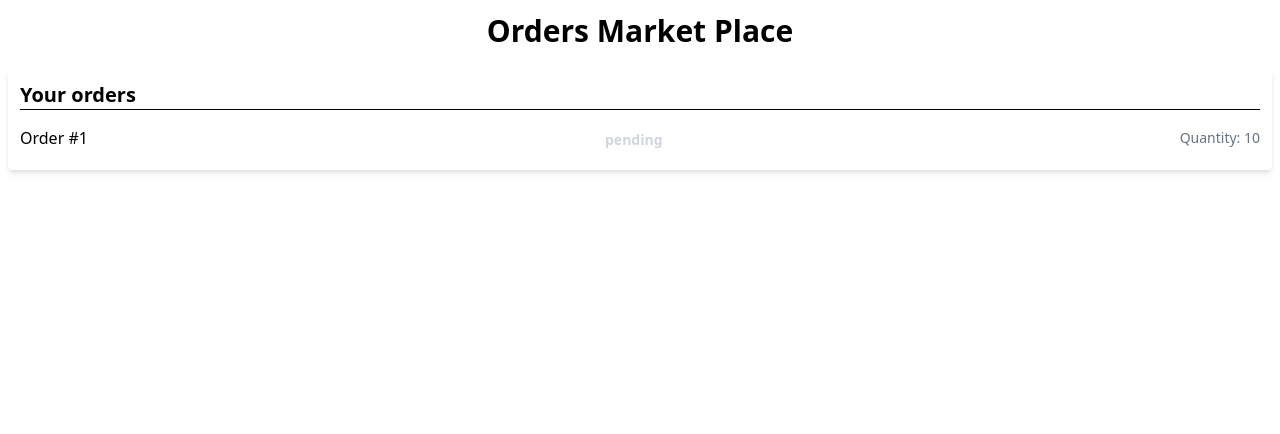
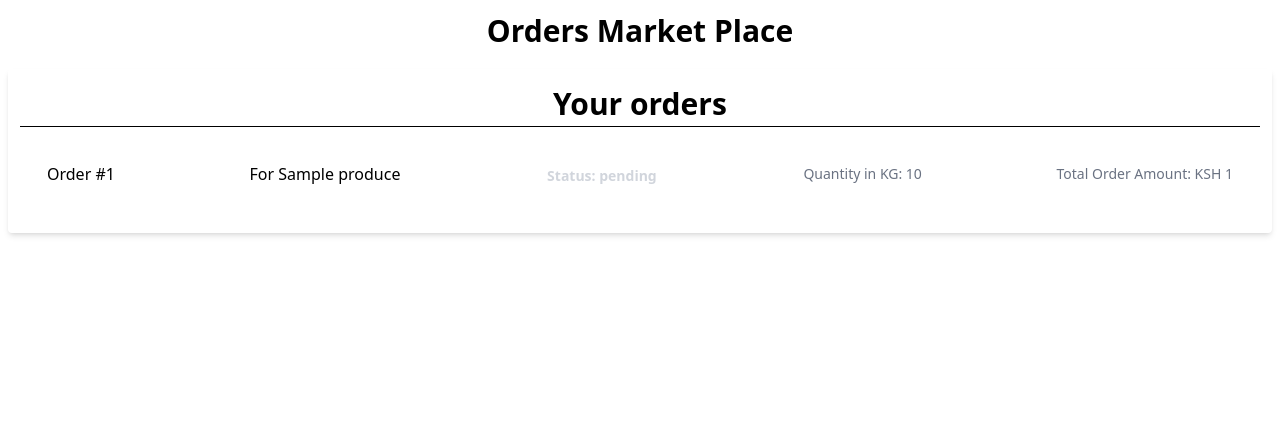
Before and after one commit to Ianmwia/agri-marketplace-django-react-backend, a Django app: template orders/templates/order.html in a window 1280 px wide. Shown: the part 61-495 px from the top of the page. Run offline with Django 5.2, Linux system fonts and the light colour scheme; the template is opened without the code that fills it: most values are stand-ins (such as "Sample title", 1, 10 or a date in 2020).

Commit message:
refactoring the orders app to add filters , total count and template layout

```diff
--- a/orders/models.py
+++ b/orders/models.py
@@ -25,5 +25,9 @@ class Order(models.Model):
     #add rejection reason
     rejection_reason = models.TextField(_("reason for rejection"), blank=True, null=True)
 
+    @property
+    def total_amount(self):
+        return self.produce.price * self.quantity
+
     def __str__(self):
         return f'Order #{self.id} - {self.produce.name}'
--- a/orders/templates/order.html
+++ b/orders/templates/order.html
@@ -6,10 +6,10 @@
     <div class="text-[30px] font-bold mb-4 text-center shadow-mb">Orders Market Place</div>
 
     {% if request.user.role == 'buyer' %}
-    <div class="grid grid-cols-1 md:grid-cols-3 lg-grid-cols-4 gap-6">
+    <div class="grid grid-cols-1 md:grid-cols-2 lg-grid-cols-2 gap-6 m-2">
 
         {% for item in available_produce %}
-        <div class="border rounded p-2">
+        <div class="border rounded p-2 bg-[#6c9f48]/40">
                 {% if item.image %}
                     <img loading="lazy" class="bg-gray-300 h-[150px] w-[150px] rounded-full object-cover object-center" src="{{ item.image.url }}" alt="{{ request.user.first_name }}">
                 {% else %}
@@ -17,11 +17,11 @@
                 {% endif %}
             <div class="p-4 flex-grow">
                 <div class="flex justify-between items start mb-2">
-                    <h3 class="text-[18px] font-bold">Name: {{item.name|capfirst}}</h3>
-                    <h3 class="text-[18px] font-bold">Price:Kes {{item.price}}</h3>
+                    <h3 class="text-[18px] font-bold"><span class="text-[#001b20] font-bold">Name:</span> {{item.name|capfirst}}</h3>
+                    <h3 class="text-[18px] font-bold"><span class="text-[#001b20] font-bold">Price Per Kilo:</span> {{item.price}}</h3>
                 </div>
-                <p class="mb-2 text-[18px]">Farmer: {{item.farmer.first_name}} {{item.farmer.last_name}}</p>
-                <p class="mb-2 text-[18px]">Stock Available: {{item.quantity}}</p>
+                <p class="mb-2 text-[18px]"><span class="text-[#001b20] font-bold">Farmer:</span> {{item.farmer.first_name}} {{item.farmer.last_name}}</p>
+                <p class="mb-2 text-[18px]"><span class="text-[#001b20] font-bold">Stock Available in Kilo:</span> {{item.quantity}} KG</p>
             </div>
             <!--make an order-->
             <form action="{% url 'order-list' %}" enctype="multipart/form-data" method="post">
@@ -29,7 +29,7 @@
             <input type="hidden" name="produce" value="{{ item.id }}">
             <div class="mt-2">
                 <label for="">Order Quantity</label>
-                <input class="p-1" type="text" placeholder="enter amount" name=quantity min='1' max="{{ item.quantity }}" required>
+                <input class="p-1" type="text" placeholder="enter amount in kg" name=quantity min='1' max="{{ item.quantity }}" required>
                 <button type="submit" class="mt-2 p-2 bg-[#6c9f48] text-white hover:cursor-pointer rounded-lg">Place Order</button>
             </div>
             </form>
@@ -41,14 +41,16 @@
     <!--view orders placed -->
 
     {% endif %}
-        <div class="bg-white p-3 rounded lg shadow-md border-gray-300">
-            <h3 class="text-xl font-semibold mb-2 text-black border-b">Your orders</h3>
-            <ul class="divide-y divide-gray-200">
+        <div class="p-3 rounded lg shadow-md border-gray-300">
+            <h3 class="text-[30px] font-bold mb-2 text-black border-b text-center">Your orders</h3>
+            <ul class="divide-y divide-gray-200 rounded-lg">
             {% for order in orders %}
-                <li class="py-2 flex justify-between items-center text-gray-300">
-                    <span class="font-medium text-black">Order #{{ order.id }} </span>
-                    <span class="px-3 pt-1 rounded-full text-sm font-semibold">{{ order.status }}</span>
-                    <span class="text-sm text-gray-500">Quantity: {{order.quantity}}</span>
+                <li class="py-2 flex justify-between items-center text-gray-300 m-[27px]">
+                    <span class="font-medium text-black dark:text-[#e8e8e4]">Order #{{ order.id }} </span>
+                    <span class="font-medium text-black dark:text-[#e8e8e4]">For {{ order.produce.name|capfirst }} </span>
+                    <span class="px-3 pt-1 rounded-full text-sm font-semibold">Status: {{ order.status }}</span>
+                    <span class="text-sm text-gray-500 dark:text-[#e8e8e4]">Quantity in KG: {{order.quantity}}</span>
+                    <span class="text-sm text-gray-500 dark:text-[#e8e8e4]">Total Order Amount: KSH {{order.total_amount}}</span>
                 </li>
             {% empty %}
             <li class="py-4 text-gray-500 text-center">No orders Found</li>
--- a/orders/views.py
+++ b/orders/views.py
@@ -30,7 +30,7 @@ class OrderViewSet(viewsets.ModelViewSet):
         orders = self.get_queryset()
 
         #get available produce so a buyer can select an item
-        available_produce = Produce.objects.all()
+        available_produce = Produce.objects.filter(quantity__gt=0)
 
         return Response({'serializer': serializer, 'orders':orders, 'available_produce': available_produce})
 
```
